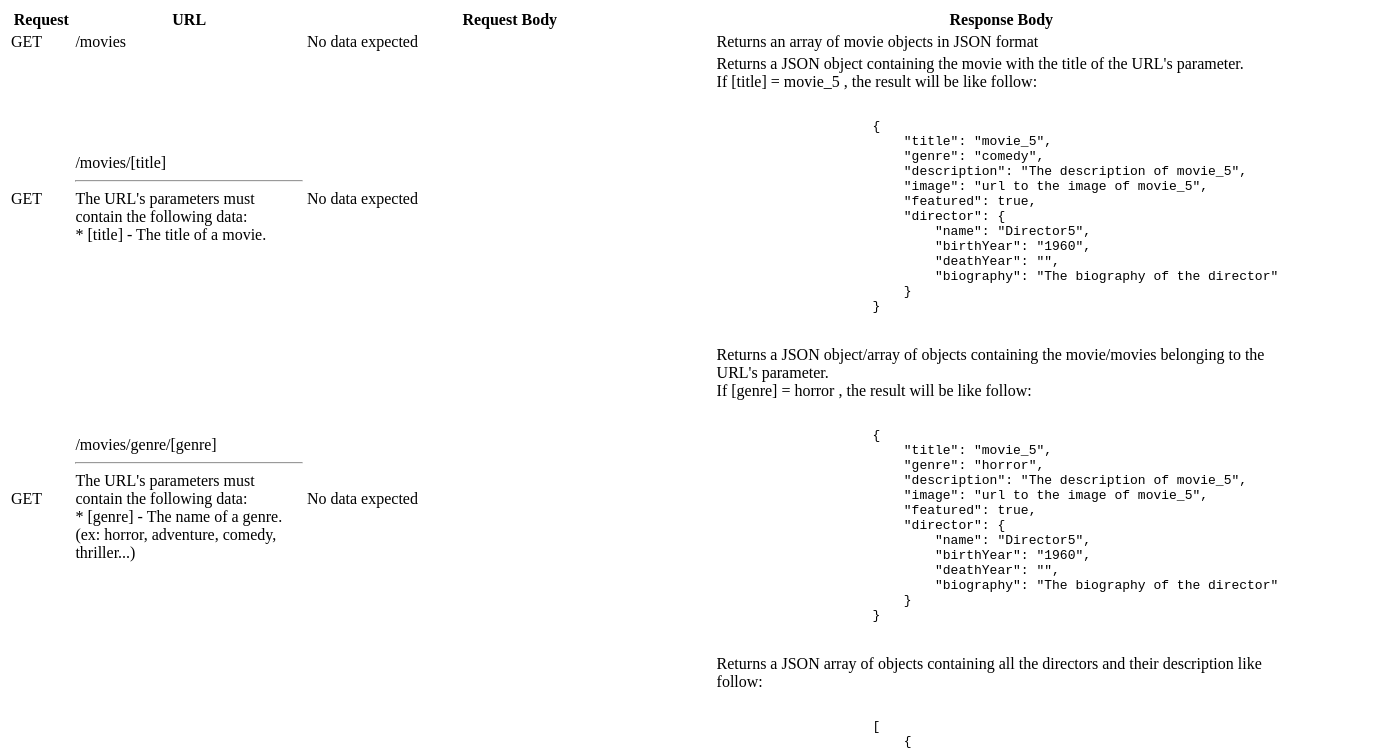
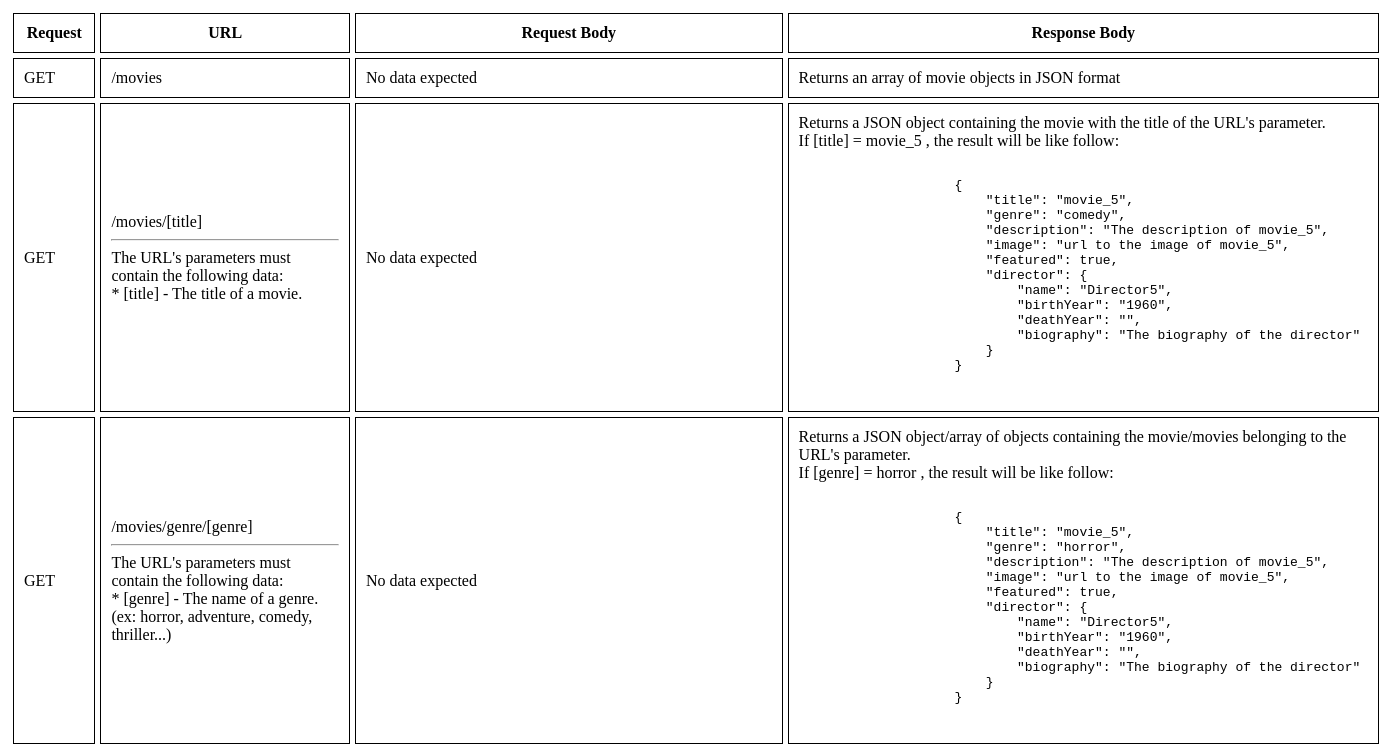
Before and after one commit to stefan-pop/Movies-App, a website: page public/documentation.html in a window 1280 px wide. Shown: the top 748 px of the page, 1384 px wide, since content can reach past the window. Drawn offline with Linux system fonts and the light colour scheme.

Commit message:
added some basic style to the table

```diff
--- a/public/documentation.html
+++ b/public/documentation.html
@@ -4,7 +4,18 @@
     <meta charset="UTF-8">
     <meta http-equiv="X-UA-Compatible" content="IE=edge">
     <meta name="viewport" content="width=device-width, initial-scale=1.0">
-    <title>Document</title>
+    <title>Documentation</title>
+
+    <style>
+        table th, td {
+            border: 1px solid black;
+            padding: 10px;
+        }
+
+        table {
+        border-spacing: 5px;
+        }
+    </style>
 </head>
 <body>
     <table>
```
